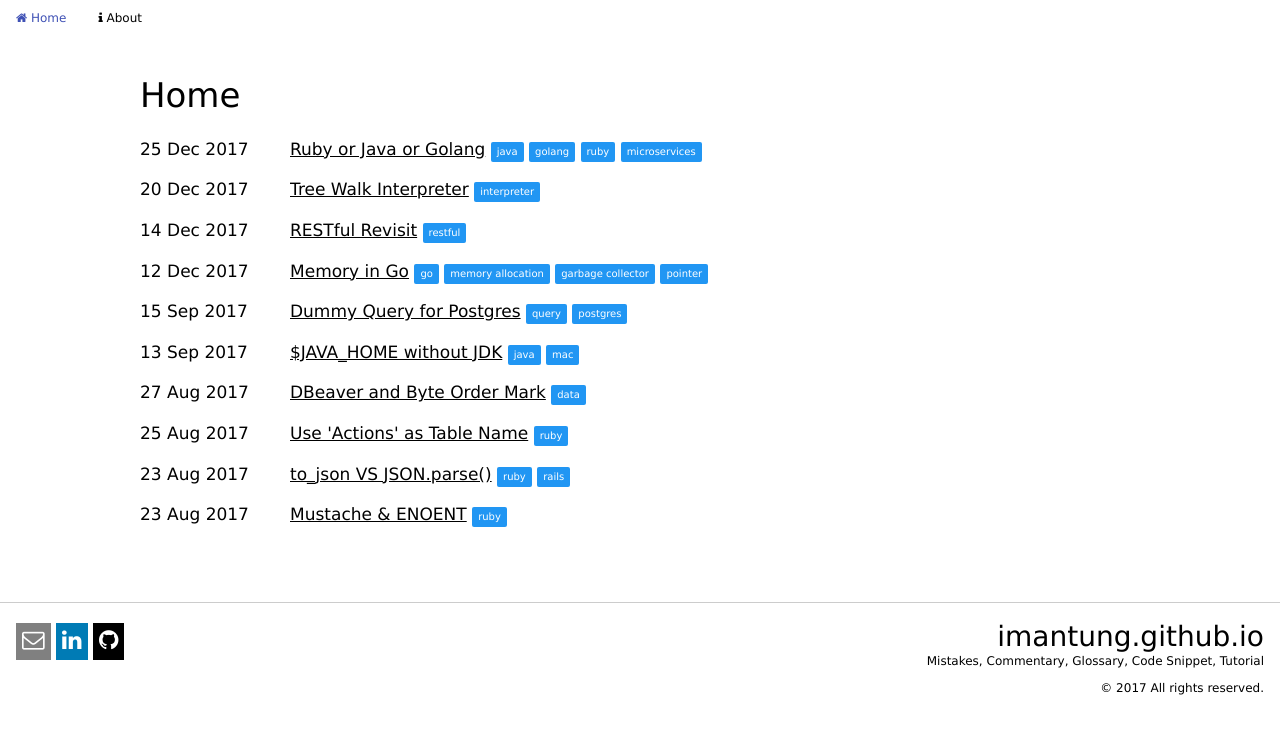
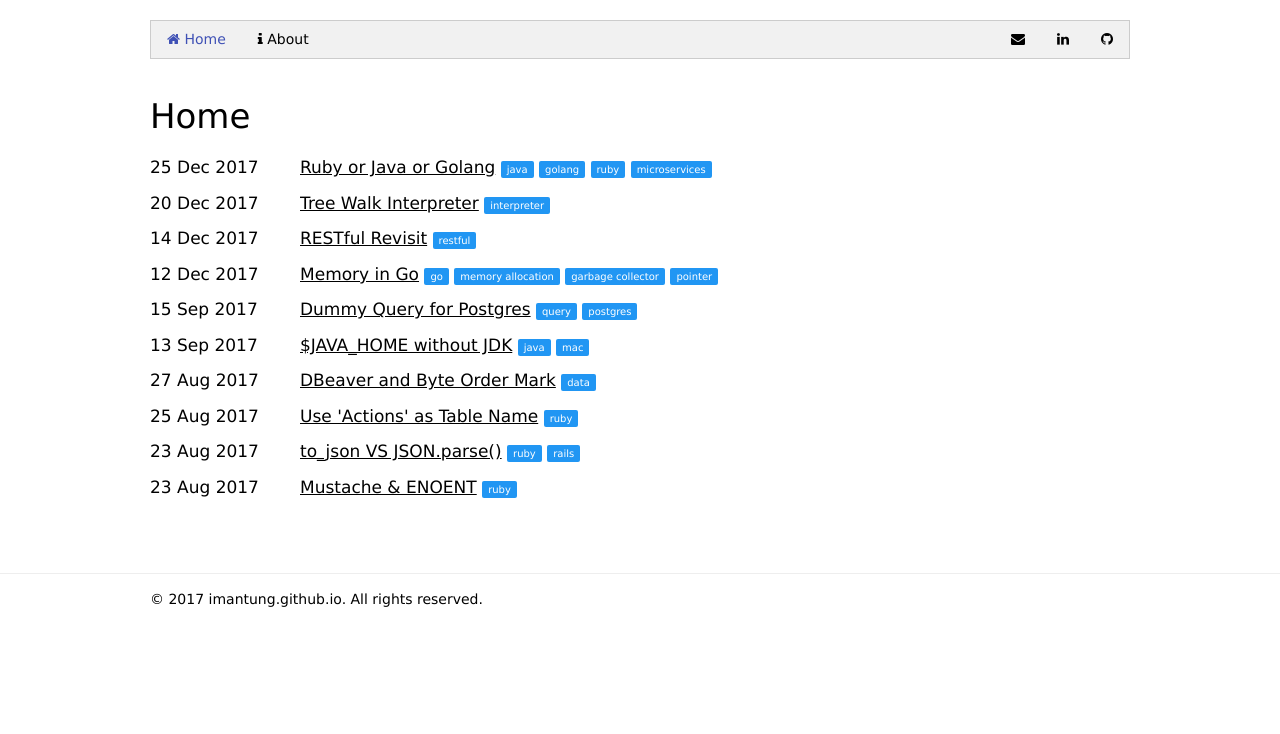
Before and after one commit to imantung/imantung.github.io, a Jekyll site: the page built from index.md, in a window 1280 px wide. Shown: the top 734 px of the page. Built offline with Jekyll 4.4.1, drawn with Linux system fonts in a browser that asks for light colours; nearby versions of some CDN libraries.

Commit message:
redesign

```diff
--- a/_config.yml
+++ b/_config.yml
@@ -18,9 +18,13 @@ title: imantung.github.io
 email: iman.tung@gmail.com
 description: > # this means to ignore newlines until "baseurl:"
   Mistakes, Commentary, Glossary, Code Snippet, Tutorial
+tagline: Mistakes, Commentary, Glossary, Code Snippet, Tutorial
 baseurl: "" # the subpath of your site, e.g. /blog
 url: "https://imantung.github.io" # the base hostname & protocol for your site, e.g. http://example.com
 github_username:  imantung
+
+#social
+linkedin_link: https://www.linkedin.com/in/iman-tunggono/
 
 # Build settings
 markdown: kramdown
--- a/_includes/footer.html
+++ /dev/null
@@ -1,28 +0,0 @@
-<footer class="w3-container w3-border-top page-footer">
-  <div class="w3-row">
-    <div class="w3-half">
-      <div class="page-links">
-        <a href="mailto:iman.tung@gmail.com" class="w3-button" style="background: gray; color: white;">
-          <i class="fa fa-envelope-o fa-lg"></i>
-        </a>
-        <a href="https://www.linkedin.com/in/iman-tunggono/" class="w3-button" style="background: #007bb5; color: white; ">
-          <i class="fa fa-linkedin fa-lg"></i>
-        </a>
-        <a href="https://github.com/imantung" class="w3-button" style="background: black; color: white; ">
-          <i class="fa fa-github fa-lg"></i>
-        </a>
-      </div>
-    </div>
-
-    <div class="w3-half w3-right-align">
-      <h3 class="" style="margin-bottom: 0;">
-        {{ site.title }}
-        <small>{{ site.tagline }}</small>
-      </h3>
-      <div class="w3-small">{{ site.description }} </div>
-      <div class="page-copyright w3-small">
-        &copy; {{ site.time | date: '%Y' }} All rights reserved.
-      </div>
-    </div>
-  </div>
-</footer>
--- a/_includes/head.html
+++ b/_includes/head.html
@@ -17,8 +17,8 @@
   <meta name="author" content="{{ site.author }}">
 
   <!-- CSS -->
+  <link rel="stylesheet" href="https://www.w3schools.com/w3css/4/w3.css">
   <link rel="stylesheet" href="https://cdnjs.cloudflare.com/ajax/libs/font-awesome/4.7.0/css/font-awesome.min.css">
-  <link rel="stylesheet" href="https://www.w3schools.com/w3css/4/w3.css">
   <link rel="stylesheet" href="/public/css/syntax.css">
   <link rel="stylesheet" href="/public/css/customize_w3.css">
   <link rel="stylesheet" href="/public/css/imant.css">
--- a/_includes/navigation.html
+++ /dev/null
@@ -1,8 +0,0 @@
-<nav class="w3-bar w3-small page-nav">
-
-  {% for nav_item in site.nav_list %}
-    <a class="w3-bar-item {% if page.url == (nav_item[1]) %} w3-text-indigo{% endif %}" href="{{ nav_item[1] }}">
-      <i class="fa {{ nav_item[2] }}" aria-hidden="true"></i> {{ nav_item[0] }}
-    </a>
-  {% endfor %}
-</nav>
--- a/_layouts/default.html
+++ b/_layouts/default.html
@@ -4,16 +4,50 @@
   {% include head.html %}
 
   <body>
+    <div class="w3-container">
+      <div class="w3-content">
 
-    {% include navigation.html %}
+        <nav class="w3-bar w3-border w3-light-grey page-nav">
+          {% for nav_item in site.nav_list %}
+            <a class="w3-mobile w3-bar-item w3-button {% if page.url == (nav_item[1]) %} w3-text-indigo{% endif %}" href="{{ nav_item[1] }}">
+              <i class="fa {{ nav_item[2] }}" aria-hidden="true"></i> {{ nav_item[0] }}
+            </a>
+          {% endfor %}
+
+          <a href="https://github.com/{{github_username}}" class="w3-mobile w3-bar-item w3-button w3-right">
+            <i class="fa fa-github"></i>
+          </a>
+          <a href="{{linkedin_link}}" class="w3-mobile w3-bar-item w3-button w3-right">
+            <i class="fa fa-linkedin"></i>
+          </a>
+
+          <a href="mailto:{{site.email}}" class="w3-mobile w3-bar-item w3-button w3-right">
+            <i class="fa fa-envelope"></i>
+          </a>
+        </nav>
+
+
+      </div>
+    </div>
 
     <div class="w3-container page-content">
-      <div class="w3-content" style="max-width: 1000px;">
+      <div class="w3-content">
         {{ content }}
       </div>
     </div>
 
-    {% include footer.html %}
+    <hr style="margin: 0;">
+
+    <div class="w3-container">
+      <footer class="w3-content page-footer">
+        <span class="page-copyright">
+          &copy; {{ site.time | date: '%Y' }} {{ site.title }}. All rights reserved.
+        </span>
+      </footer>
+
+    </div>
+
+
 
   </body>
 </html>
--- a/public/css/customize_w3.css
+++ b/public/css/customize_w3.css
@@ -1,8 +1,11 @@
 body {
   font-family: Verdana, sans-serif;
   font-size: 17px;
-  line-height: 1.8;
   font-weight: normal;
+}
+
+p{
+  line-height: 1.85;
 }
 
 h1, h2, h3, h4, h5, h6 {
@@ -20,9 +23,6 @@ h4 {font-size: 24px}
 h5 {font-size: 22px}
 h6 {font-size: 20px}
 
-hr {
-  height: 0;
-  border: 0;
-  border-top: 1px solid #eee;
-  margin: 20px 0;
+nav, footer{
+  font-size: 14px;
 }
--- a/public/css/imant.css
+++ b/public/css/imant.css
@@ -1,7 +1,7 @@
 /*** page ******/
 .page-footer{
-  margin-top: 25px;
-  margin-bottom: 20px;
+  margin-top: 15px;
+  margin-bottom: 30px;
 }
 
 .page-content{
@@ -9,13 +9,6 @@
   margin-bottom: 50px;
 }
 
-.page-copyright{
-  margin-top: 5px;
-}
-
-.page-links{
-  margin-top: 20px;
-}
 
 .page-links a{
   padding-top: 1px;
@@ -24,6 +17,9 @@
   padding-left: 6px;
 }
 
+.page-nav{
+  margin-top: 20px;
+}
 .page-nav a{
   text-decoration: none;
 }
```
